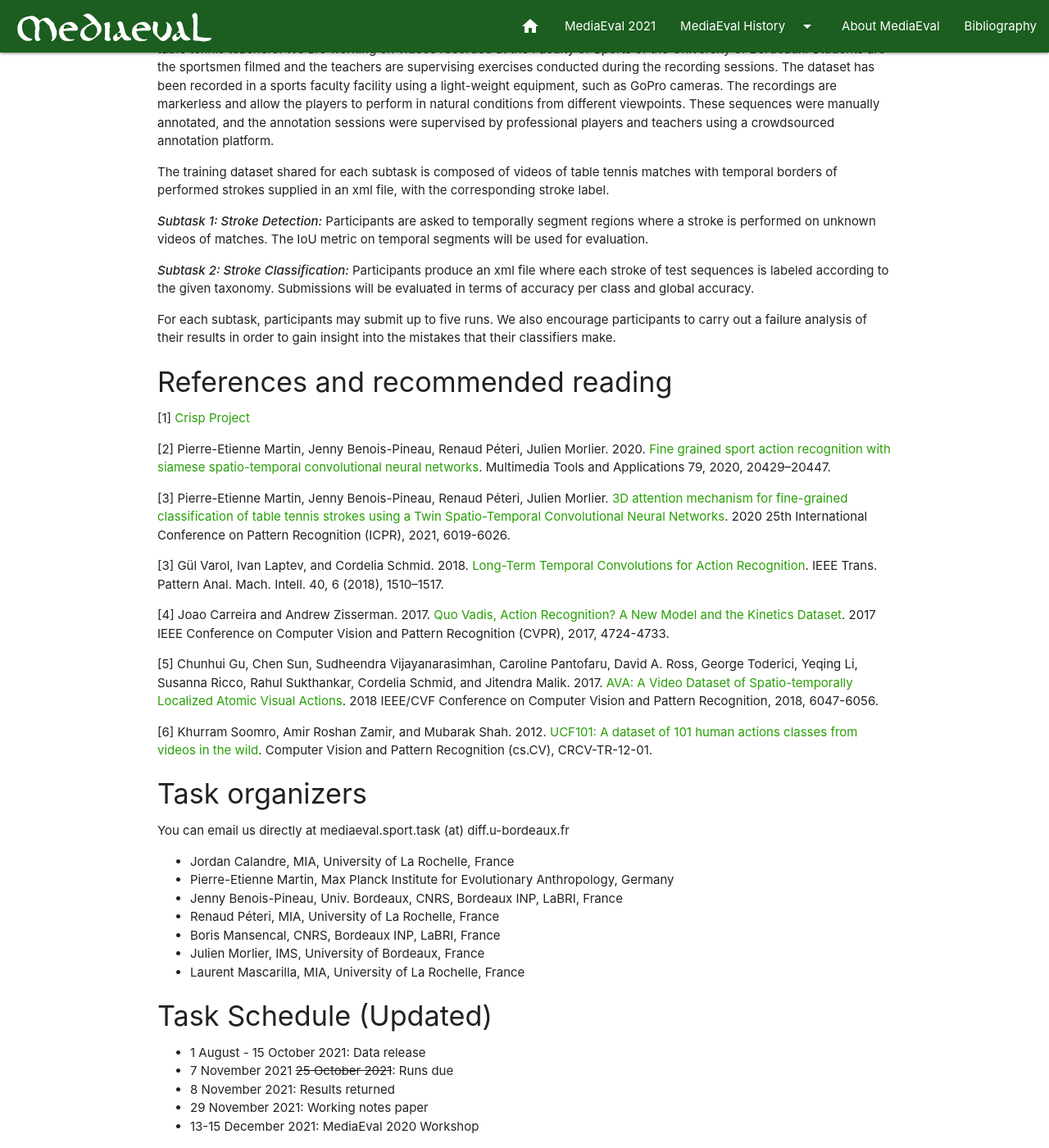
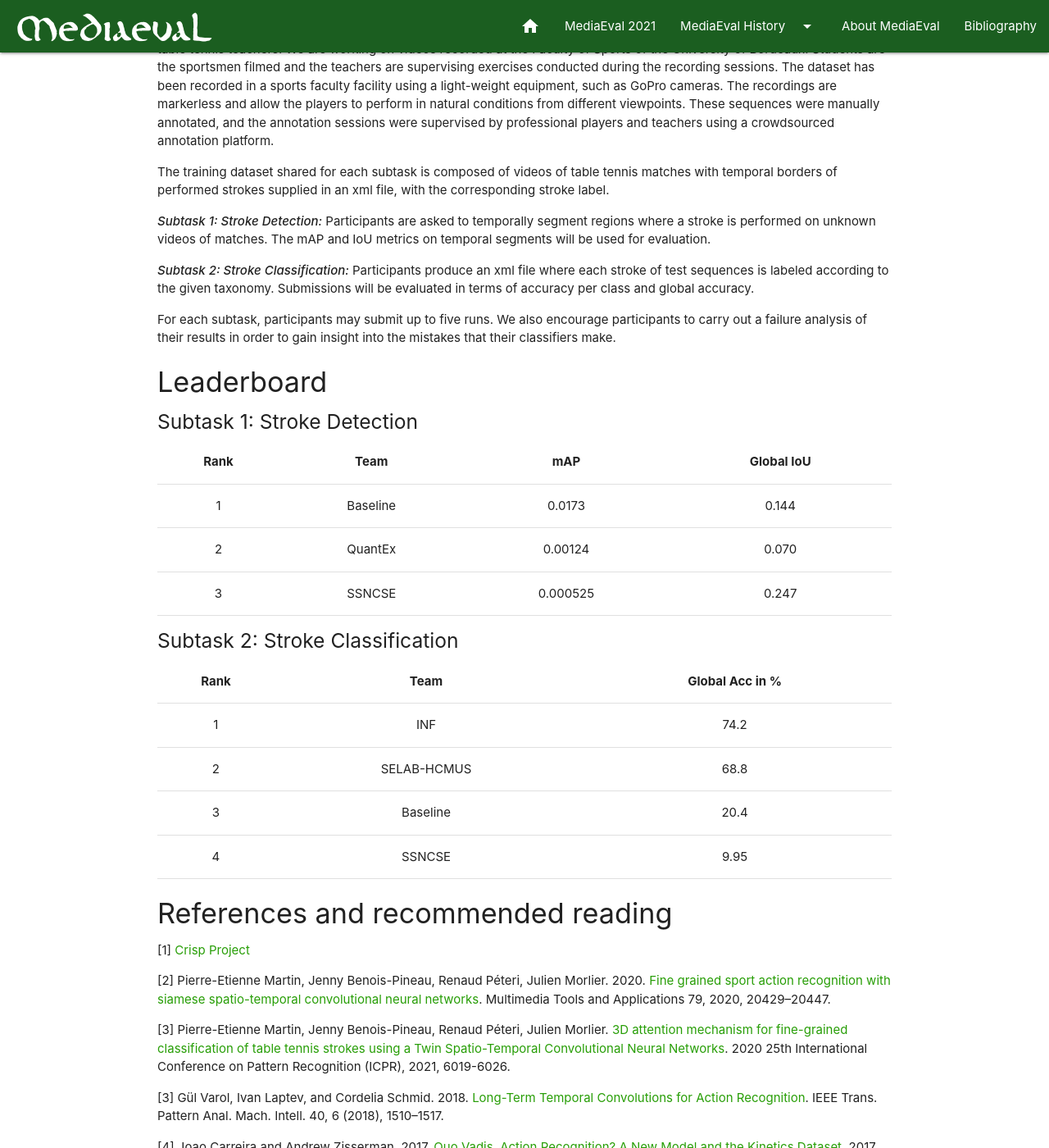
Before and after one commit to multimediaeval/multimediaeval.github.io, a Jekyll site: the page built from _editions/2021/tasks/sportsvideo.md, in a window 1280 px wide and 1400 px high, scrolled down 1428 px. Shown: the whole window at 82% size. Built offline with Jekyll 4.4.1, drawn with Linux system fonts in a browser that asks for light colours.

Commit message:
Add leaderboard
add leaderboard

```diff
--- a/_editions/2021/tasks/sportsvideo.md
+++ b/_editions/2021/tasks/sportsvideo.md
@@ -38,11 +38,30 @@ Twenty stroke classes are considered according to the rules of table tennis. Thi
 
 The training dataset shared for each subtask is composed of videos of table tennis matches with temporal borders of performed strokes supplied in an xml file, with the corresponding stroke label.
 
-***Subtask 1: Stroke Detection:***  Participants are asked to temporally segment regions where a stroke is performed on unknown videos of matches. The IoU metric on temporal segments will be used for evaluation.
+***Subtask 1: Stroke Detection:***  Participants are asked to temporally segment regions where a stroke is performed on unknown videos of matches. The mAP and IoU metrics on temporal segments will be used for evaluation.
 
 ***Subtask 2: Stroke Classification:***  Participants produce an xml file where each stroke of test sequences is labeled according to the given taxonomy. Submissions will be evaluated in terms of accuracy per class and global accuracy.
 
 For each subtask, participants may submit up to five runs. We also encourage participants to carry out a failure analysis of their results in order to gain insight into the mistakes that their classifiers make.
+
+#### Leaderboard
+
+##### Subtask 1: Stroke Detection
+
+| Rank | Team | mAP | Global IoU |
+| :--: | :--: | :-: | :--------: |
+| 1 | Baseline | 0.0173	| 0.144 |
+| 2 | QuantEx	| 0.00124	| 0.070 |
+| 3 | SSNCSE | 0.000525	| 0.247 |
+
+##### Subtask 2: Stroke Classification
+
+| Rank | Team | Global Acc in % |
+| :--: | :--: | :--------: |
+| 1 | INF | 74.2 |
+| 2 | SELAB-HCMUS | 68.8 |
+| 3 | Baseline | 20.4	|
+| 4 | SSNCSE | 9.95	|
 
 #### References and recommended reading
 <!-- # Please use the ACM format for references https://www.acm.org/publications/authors/reference-formatting (but no DOI needed)-->
```
